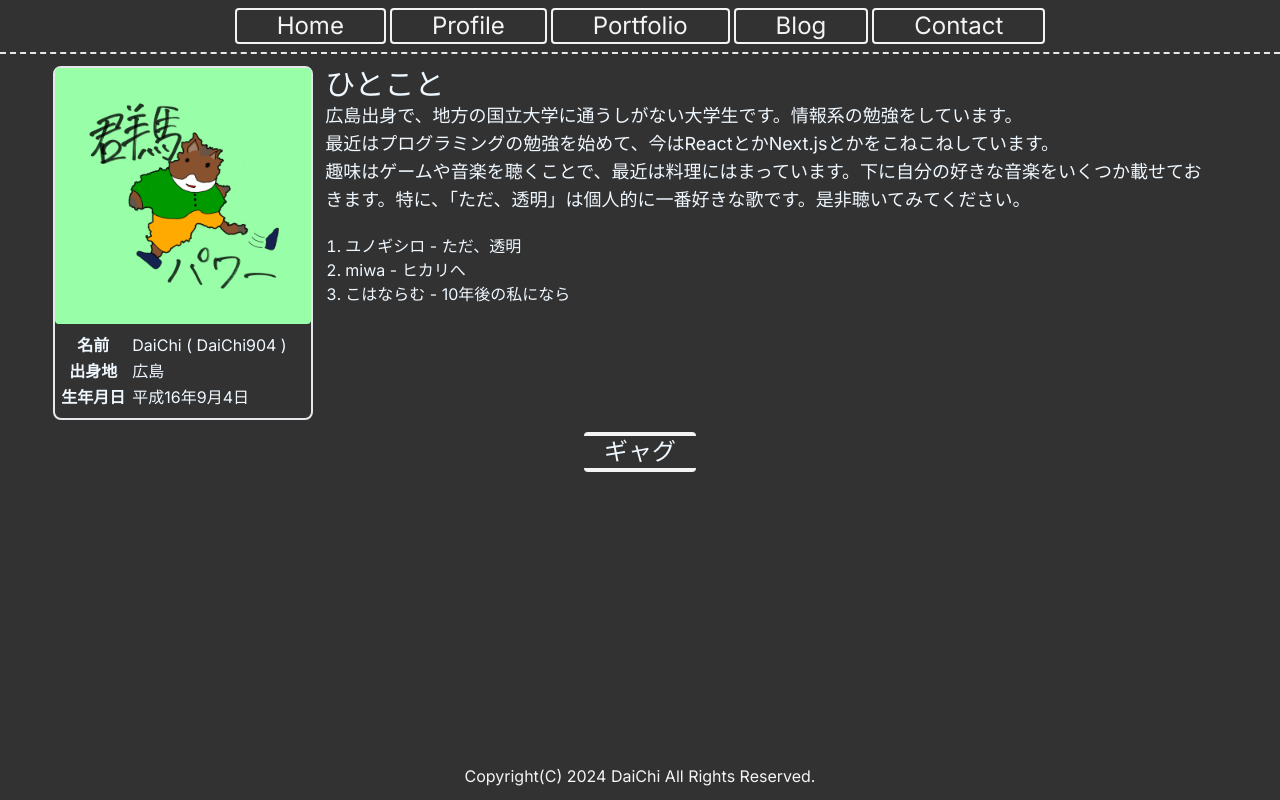
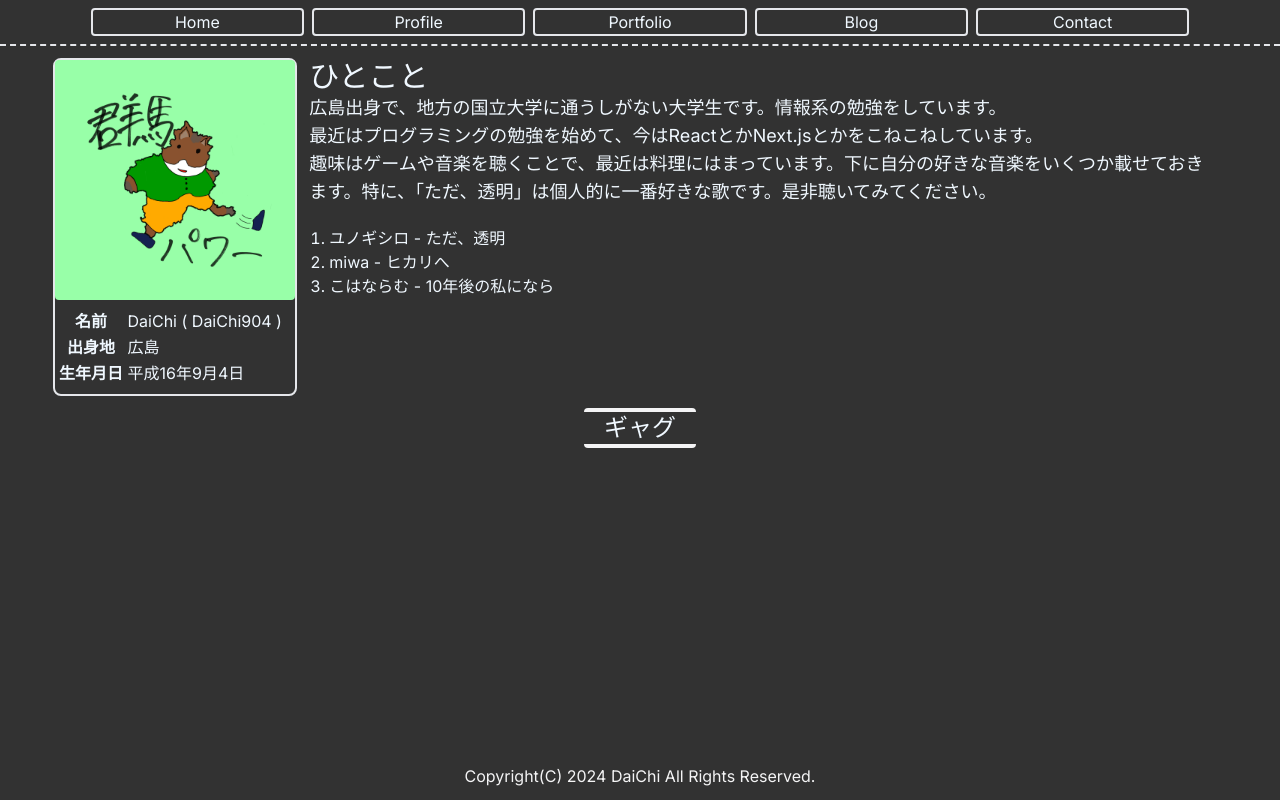
Before and after one commit to DaiChi904/daichi904.com, a Next.js app: page /profile in a window 1280 px wide. Built offline with nearby package versions, Linux system fonts and the light colour scheme.

Commit message:
responsive (WIP)

```diff
--- a/src/app/profile/page.tsx
+++ b/src/app/profile/page.tsx
@@ -12,10 +12,10 @@ function Profile() {
                     <div className="flex w-11/12">
                         <div className="flex flex-col justify-center">
                             {/* 上側の要素ここから */}
-                            <div className="flex flex-row">
+                            <div className="flex sm:flex-col md:flex-row">
                                 {/* 左側の要素ここから */}
                                 <div className="flex flex-col my-3 border-2 rounded-lg">
-                                    <div className="w-max h-max">
+                                    <div className="min-w-60 w-fit h-fit">
                                         <MyIcon />
                                     </div>
                                     <table className="table-auto my-2">
--- a/src/components/header.tsx
+++ /dev/null
@@ -1,30 +0,0 @@
-import { useState, useEffect, useRef} from "react"
-import Link from "next/link"
-
-function Header() {
-    return(
-        <>
-          <div className="flex w-full text-zinc-100 items-center justify-center border-b-2 border-dashed pb-2 mt-2">
-            <ul className="flex justify-center">
-              <li className="text-2xl border-2 border-zinc-100 mx-0.5 rounded text-center">
-                <Link className="block w-full h-full px-10 hover:bg-purple-600 hover:opacity-95 hover:rounded" href="/">Home</Link>
-              </li>
-              <li className="text-2xl border-2 border-zinc-100 mx-0.5 rounded">
-                <Link className="block w-full h-full px-10 hover:bg-purple-600 hover:opacity-95 hover:rounded" href="/profile">Profile</Link>
-              </li>
-              <li className="text-2xl border-2 border-zinc-100 mx-0.5 rounded">
-                <Link className="block w-full h-full px-10 hover:bg-purple-600 hover:opacity-95 hover:rounded" href="/portfolio">Portfolio</Link>
-              </li>
-              <li className="text-2xl border-2 border-zinc-100 mx-0.5 rounded">
-                <Link className="block w-full h-full px-10 hover:bg-purple-600 hover:opacity-95 hover:rounded" href="/Blog">Blog</Link>
-              </li>
-              <li className="text-2xl border-2 border-zinc-100 mx-0.5 rounded">
-                <Link className="block w-full h-full px-10 hover:bg-purple-600 hover:opacity-95 hover:rounded" href="/Contact">Contact</Link>
-              </li>
-            </ul>
-          </div>
-        </>
-    );
-}
-
-export default Header;
--- a/src/components/layouts/BaseLayout.tsx
+++ b/src/components/layouts/BaseLayout.tsx
@@ -1,7 +1,7 @@
 "use client"
 
-import Footer from "@/footer";
-import Header from "@/header";
+import Footer from "./Footer";
+import Header from "./Header";
 import { useState } from "react";
 
 export default function BaseLayout({children,}: Readonly<{children: React.ReactNode;}>) {
@@ -12,10 +12,10 @@ export default function BaseLayout({children,}: Readonly<{children: React.ReactN
     return (
         <>
             <div className="flex flex-col min-h-screen max-h-full w-screen justify-between">
-                <div className="flex w-full">
+                <div className="flex w-full justify-center items-center border-b-2 border-dashed pb-2 mt-2">
                     <Header />
                 </div>
-                <div className={isReloaded ? "flex grow flex-col transition-opacity duration-700 opacity-100 ease-in-out " : "transition-opacity duration-700 opacity-0 ease-in-out"}>
+                <div className={isReloaded ? "flex grow flex-col transition-opacity duration-700 opacity-100 ease-in-out" : "transition-opacity duration-700 opacity-0 ease-in-out"}>
                     {children}
                 </div>
                 <div className="flex justify-center mb-3">
--- /dev/null
+++ b/src/components/layouts/Header.tsx
@@ -0,0 +1,15 @@
+import Link from "next/link";
+
+function Header() {
+    return(
+        <div className="flex flex-row flex-warp items-center justify-center w-full">
+          <Link href="/" className="flex basis-1/7 l-md:basis-1/6 h-full items-center justify-center border-2 rounded px-1 mx-1 hover:bg-purple-600 hover:opacity-95 hover:rounded">Home</Link>
+          <Link href="/profile" className="flex basis-1/7 l-md:basis-1/6 h-full items-center justify-center border-2 rounded px-1 mx-1 hover:bg-purple-600 hover:opacity-95 hover:rounded">Profile</Link>
+          <Link href="/portfolio" className="flex basis-1/7 l-md:basis-1/6 h-full items-center justify-center border-2 rounded px-1 mx-1 hover:bg-purple-600 hover:opacity-95 hover:rounded">Portfolio</Link>
+          <Link href="/blog" className="flex basis-1/7 l-md:basis-1/6 h-full items-center justify-center border-2 rounded px-1 mx-1 hover:bg-purple-600 hover:opacity-95 hover:rounded">Blog</Link>
+          <Link href="/contact" className="flex basis-1/7 l-md:basis-1/6 h-full items-center justify-center border-2 rounded px-1 mx-1 hover:bg-purple-600 hover:opacity-95 hover:rounded">Contact</Link>
+        </div>
+    );
+}
+
+export default Header;
--- a/src/components/portfolioItem/PORItemContainer.tsx
+++ b/src/components/portfolioItem/PORItemContainer.tsx
@@ -1,6 +1,6 @@
 export default function PORItemContainer({children}: Readonly<{children: React.ReactNode;}>) {
     return (
-        <div className="flex flex-col border-2 rounded-lg w-5/12 m-1">
+        <div className="flex flex-col border-2 rounded-lg sm:w-5/6 l-sm:w-5/12 m-1">
             {children}
         </div>
     )
--- a/src/components/portfolioItem/PORItems.tsx
+++ b/src/components/portfolioItem/PORItems.tsx
@@ -1,6 +1,6 @@
 export default function PORItems({children}: Readonly<{children: React.ReactNode;}>) {
     return (
-        <div className="flex flex-row flex-wrap justify-center w-full p-1 pb-4 m-1 border-b">
+        <div className="flex sm:flex-col md:flex-row flex-wrap sm:items-center justify-center w-full p-1 pb-4 m-1 border-b">
             {children}
         </div>
     )
--- a/tailwind.config.ts
+++ b/tailwind.config.ts
@@ -7,6 +7,36 @@ const config: Config = {
     "./src/app/**/*.{js,ts,jsx,tsx,mdx}",
   ],
   theme: {
+    screens: {
+      '2xl': {'max': '1535px'},
+      // => @media (max-width: 1535px) { ... }
+
+      'xl': {'max': '1279px'},
+      // => @media (max-width: 1279px) { ... }
+
+      'lg': {'max': '1023px'},
+      // => @media (max-width: 1023px) { ... }
+
+      'md': {'max': '767px'},
+      // => @media (max-width: 767px) { ... }
+
+      'sm': {'max': '639px'},
+      // => @media (max-width: 639px) { ... }
+      'l-2xl': {'min': '1535px'},
+      // => @media (max-width: 1535px) { ... }
+
+      'l-xl': {'min': '1279px'},
+      // => @media (max-width: 1279px) { ... }
+
+      'l-lg': {'min': '1023px'},
+      // => @media (max-width: 1023px) { ... }
+
+      'l-md': {'min': '767px'},
+      // => @media (max-width: 767px) { ... }
+
+      'l-sm': {'min': '639px'},
+      // => @media (max-width: 639px) { ... }
+    },
     extend: {
       backgroundImage: {
         "gradient-radial": "radial-gradient(var(--tw-gradient-stops))",
```
Also changed, not shown: src/components/layouts/Footer.tsx (renamed from src/components/footer.tsx).
